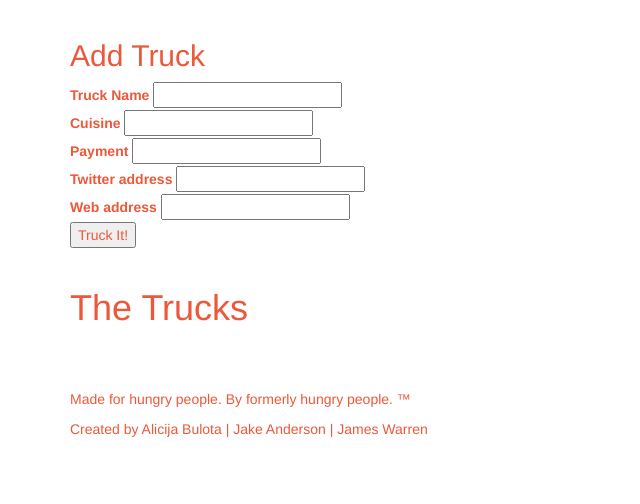
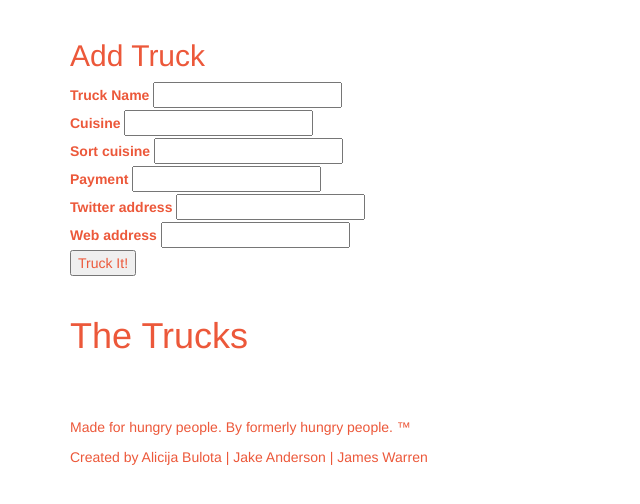
Before and after one commit to alibulota/food_truck, a Python web app: template foodtruck/templates/admin.jinja2 in a window 1280 px wide. Shown: the part 51-555 px from the top of the page, without its empty margins (0-640 px from the left). Run offline with Jinja, Linux system fonts and the light colour scheme; the template is opened without the code that fills it, so the values that code supplies are empty; some libraries are stand-ins or nearby versions.

Commit message:
Add sort-by cuisine field to admin interface; cuisine field to be used as more detailed description of truck cuisine

```diff
--- a/foodtruck/templates/admin.jinja2
+++ b/foodtruck/templates/admin.jinja2
@@ -43,6 +43,10 @@
         <input type="text" name="cuisine" id="cuisine"/>
       </div>
       <div>
+        <label for="cuisine_sort">Sort cuisine</label>
+        <input type="text" name="cuisine_sort" id="cuisine_sort"/>
+      </div>
+      <div>
         <label for="payment">Payment</label>
         <input type="text" name="payment" id="payment"/>
       </div>
@@ -65,7 +69,7 @@
     <ul class="tructionary">
     {% for truck in trucks %}
       <li><a href="/admin/edit/{{ truck.id }}">
-      {{ truck.name }} <small>{{ truck.cuisine }}</small>
+      {{ truck.name }} <small>| <i>{{ truck.cuisine }}</i></small>
       </a></li>
     {% endfor %}
     </ul>
--- a/foodtruck/templates/edit.jinja2
+++ b/foodtruck/templates/edit.jinja2
@@ -45,6 +45,10 @@
         <div>
           <label for="cuisine">Cuisine</label>
           <input type="text" name="cuisine" id="cuisine" value="{{truck.cuisine}}"/>
+        </div>
+        <div>
+          <label for="cuisine_sort">Sort cuisine</label>
+          <input type="text" name="cuisine_sort" id="cuisine_sort" value="{{truck.cuisine_sort}}"/>
         </div>
         <div>
           <label for="payment">Payment</label>
```
Also changed, not shown: foodtruck/models.py (+9 -4 lines).
